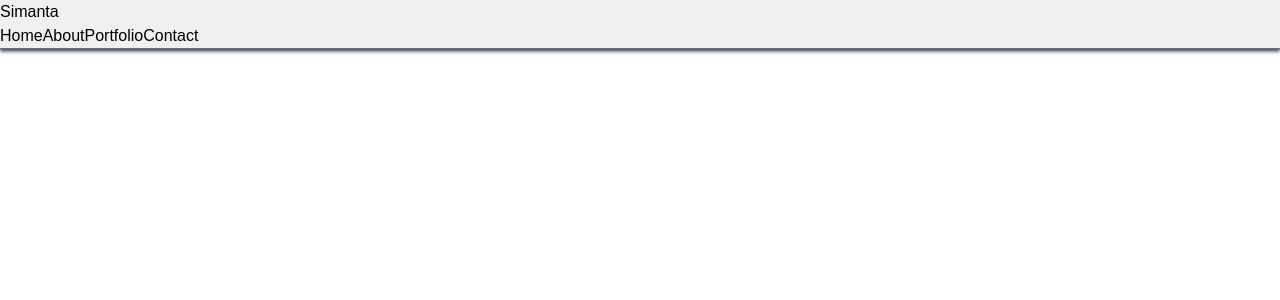
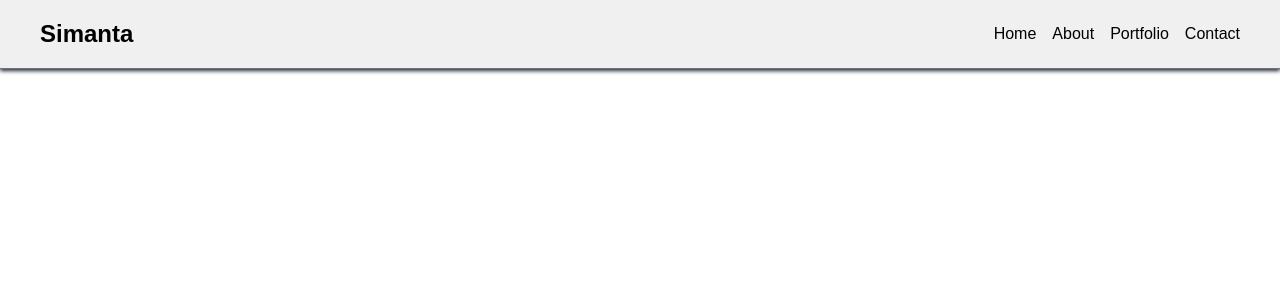
Before and after one commit to Farhanayesmin2/myportfolio, a Next.js app: page / in a window 1280 px wide. Shown: the top 300 px of the page. Built offline with nearby package versions, Linux system fonts and the light colour scheme.

Commit message:
add  the navbar page

```diff
--- a/src/Component/Navbar/index.tsx
+++ b/src/Component/Navbar/index.tsx
@@ -1,53 +1,39 @@
 // src/components/Navbar.tsx
-import React from 'react';
-import { COLORS } from "@/theme/colors";
+import React, { useState } from 'react';
+import { styles } from './styles';
 
 const Navbar = () => {
+  const [hoveredLink, setHoveredLink] = useState<string | null>(null);
+
+  const handleMouseEnter = (link: string) => {
+    setHoveredLink(link);
+  };
+
+  const handleMouseLeave = () => {
+    setHoveredLink(null);
+  };
+
   return (
-        <nav
-            className="w-full p-4 shadow-md"
-            style={{
-                backgroundColor: COLORS.BASE.GRAY,
-                boxShadow: `0 2px 4px ${COLORS.SHADOW.BOX}`,
-                borderBottom: `1px solid ${COLORS.BORDER.DEFAULT}`,
-            }}
-        >
-            <div className="container mx-auto flex justify-between items-center">
+    <nav style={styles.nav}>
+      <div style={styles.container}>
         {/* Logo or Brand Name */}
-                <div className="text-2xl font-bold" style={{ color: COLORS.NAVBAR.TEXT }}>
-                    Simanta
-                </div>
+        <div style={styles.brand}>Simanta</div>
 
         {/* Navigation Links */}
-                <div className="space-x-4">
-                    <a
-                        href="#home"
-                        className="hover:underline"
-                        style={{ color: COLORS.NAVBAR.TEXT }}
+        <div style={styles.links}>
+          {['Home', 'About', 'Portfolio', 'Contact'].map((link) => (
+            <div
+              key={link}
+              style={{
+                ...styles.link,
+                ...(hoveredLink === link ? styles.linkHover : {}),
+              }}
+              onMouseEnter={() => handleMouseEnter(link)}
+              onMouseLeave={handleMouseLeave}
             >
-                        Home
-                    </a>
-                    <a
-                        href="#about"
-                        className="hover:underline"
-                        style={{ color: COLORS.NAVBAR.TEXT }}
-                    >
-                        About
-                    </a>
-                    <a
-                        href="#portfolio"
-                        className="hover:underline"
-                        style={{ color: COLORS.NAVBAR.TEXT }}
-                    >
-                        Portfolio
-                    </a>
-                    <a
-                        href="#contact"
-                        className="hover:underline"
-                        style={{ color: COLORS.NAVBAR.TEXT }}
-                    >
-                        Contact
-                    </a>
+              {link}
+            </div>
+          ))}
         </div>
       </div>
     </nav>
```
Lines whose indentation alone changed are shown as unchanged.
